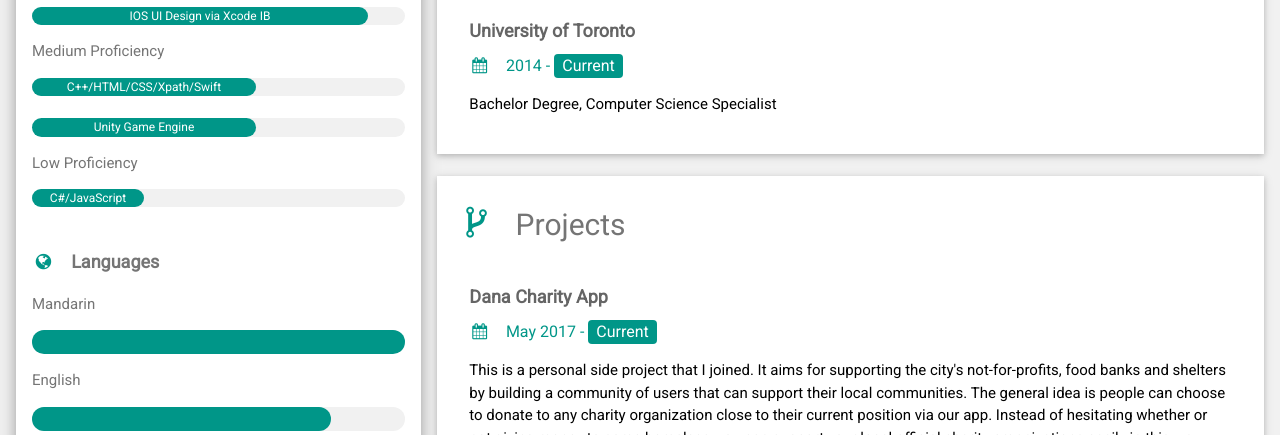
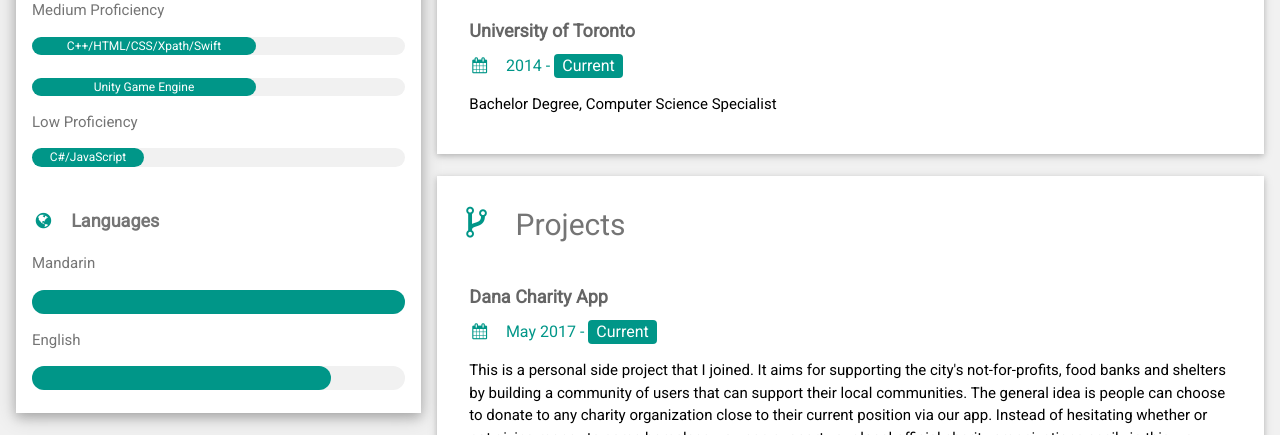
Before and after one commit to Kennnyoung/cvWebsite, a plain HTML site: page index.html in a window 1280 px wide. Shown: the part 665-1100 px from the top of the page. Drawn offline with nearby package versions, Linux system fonts and the light colour scheme.

Commit message:
deleted one row of high proficiency skill (xcode IB)

```diff
--- a/index.html
+++ b/index.html
@@ -42,10 +42,6 @@ html,body,h1,h2,h3,h4,h5,h6 {font-family: "Roboto", sans-serif}
           <p>High Proficiency</p>
           <div class="w3-light-grey w3-round-xlarge w3-small">
             <div class="w3-container w3-center w3-round-xlarge w3-teal" style="width:90%">C/Java/ Python/Objective-C/SQL/Verilog/XML</div>
-          </div>
-          <br>
-          <div class="w3-light-grey w3-round-xlarge w3-small">
-            <div class="w3-container w3-center w3-round-xlarge w3-teal" style="width:90%">IOS UI Design via Xcode IB</div>
           </div>
           <p>Medium Proficiency</p>
           <div class="w3-light-grey w3-round-xlarge w3-small">
```
